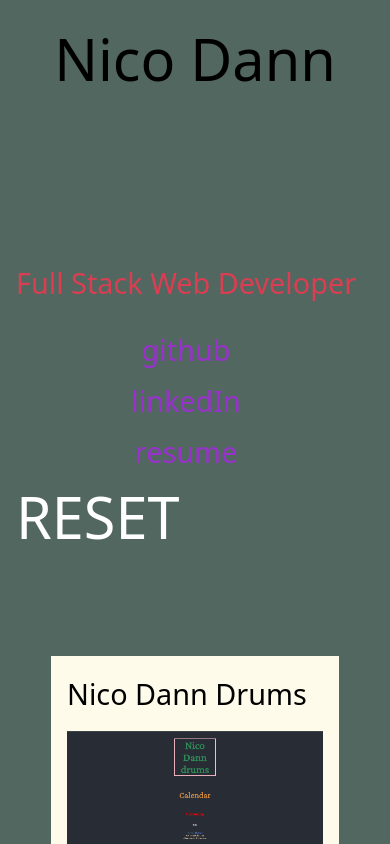
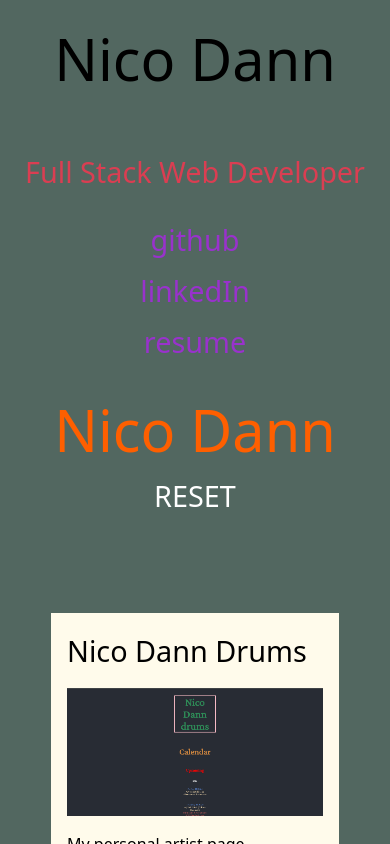
Before and after one commit to nicodann/portfolio, a Next.js app: page / in a window 390 px wide. Both pictures are taken after a click on the element 182 px from the left and 59 px from the top of the page. Shown: the top 844 px of the page. Built offline with nearby package versions, Linux system fonts and the light colour scheme.

Commit message:
Style page.

```diff
--- a/components/Header/index.tsx
+++ b/components/Header/index.tsx
@@ -66,9 +66,9 @@ export default function Header({setBgColour}: {setBgColour: (value:string) => vo
   }
 
   return (
-    <header className='flex flex-col items-start'>
-      <div className="flex flex-col lg:flex-row gap-12 flex-wrap justify-between lg:w-full text-center">
-        <div id="#interactive_heading" className='flex justify-center lg:justify-between'>
+    <header className='flex flex-col items-center lg:items-start'>
+      <div id='#first-row' className="flex flex-col lg:flex-row gap-12 flex-wrap justify-between lg:w-full text-center">
+        <div id="#title" className='flex justify-center lg:justify-between'>
           <div className='flex justify-center cursor-pointer'>
             {letterArrayUnicode.map((letter, i) => {
               return (
@@ -87,15 +87,16 @@ export default function Header({setBgColour}: {setBgColour: (value:string) => vo
           </div>
         </div>
 
-        <div id='#second_heading_plus_nav' className='flex gap-6 flex-wrap'>
+        <div id='#second_title_plus_subtitle_nav' className='flex flex-col-reverse lg:flex-row gap-6 items-center'>
           <div id='#second_name' className='flex text-black'>
             {letterArrayUnicode.map((letter, i) => {
               return (
                 <h1
                   key={i}
                   style={{position: 'relative',
-                    top: letterObject[letter] ? '0px' : '-400px',
-                    transition: 'top, 1s'
+                    // top: letterObject[letter] ? '0px' : '-800px',
+                    transition: 'top, 1s',
+                    color: bgColours[colourIndex + 2]
                   }}
                 >
                     {letter}
@@ -135,7 +136,7 @@ export default function Header({setBgColour}: {setBgColour: (value:string) => vo
 
       </div>
       <button>
-        <h1
+        <h2
           className='text-white cursor-pointer'
           onClick={() => handleResetClick()}
           style={{
@@ -143,7 +144,7 @@ export default function Header({setBgColour}: {setBgColour: (value:string) => vo
           }}
         >
           RESET
-        </h1>
+        </h2>
       </button>
     </header>
   )
```
